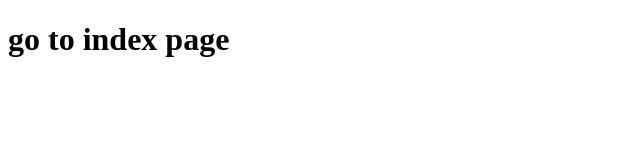
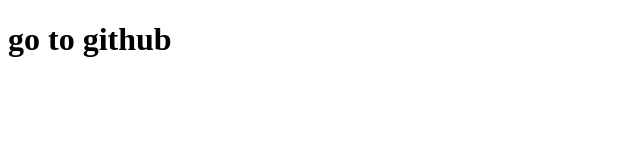
Before and after one commit to saroderutu/New-folder, a plain HTML site: page index.html in a window 1280 px wide. Shown: the whole page, without its empty margins (0-640 px from the left). Drawn offline with Linux system fonts and the light colour scheme.

Commit message:
git added

```diff
--- a/index.html
+++ b/index.html
@@ -4,6 +4,6 @@
         <title>index page</title>
     </head>
     <body>
-        <h1>go to index page</h1>
+        <h1>go to github</h1>
     </body>
 </html>
```
